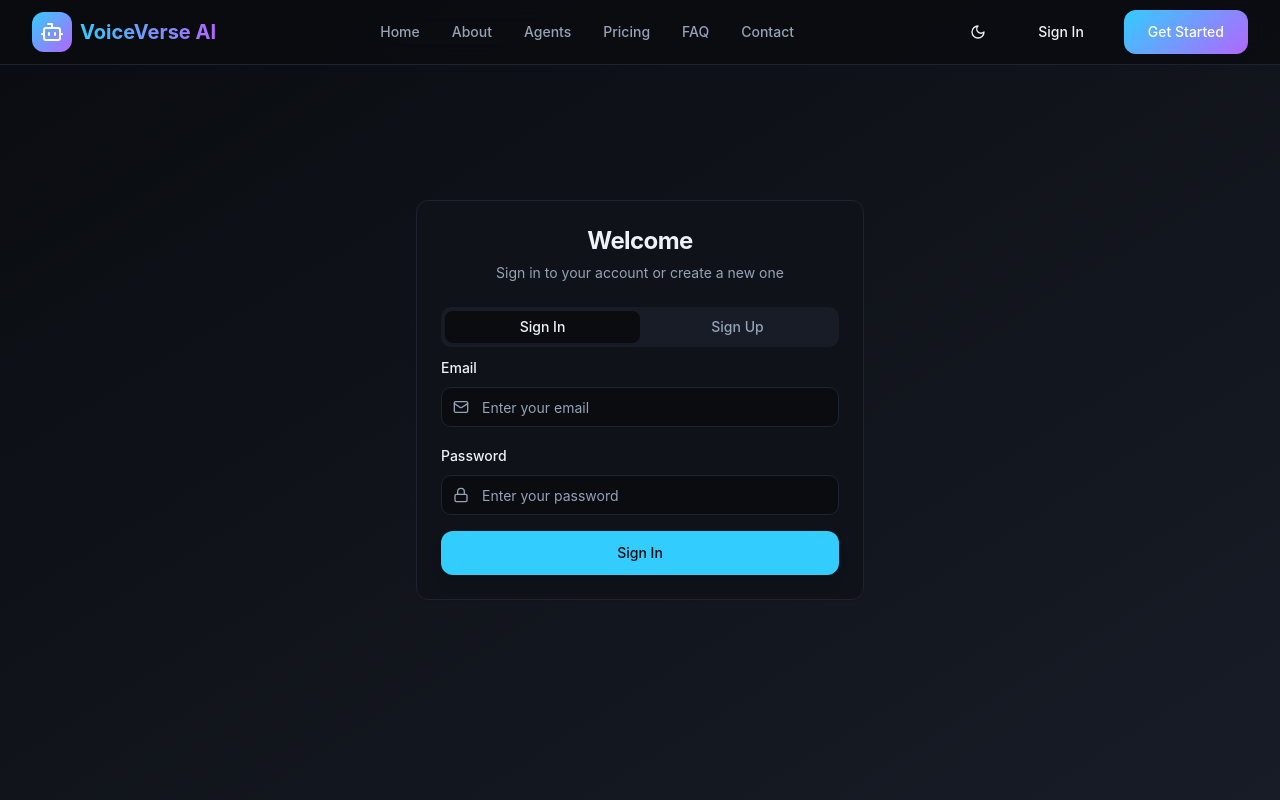
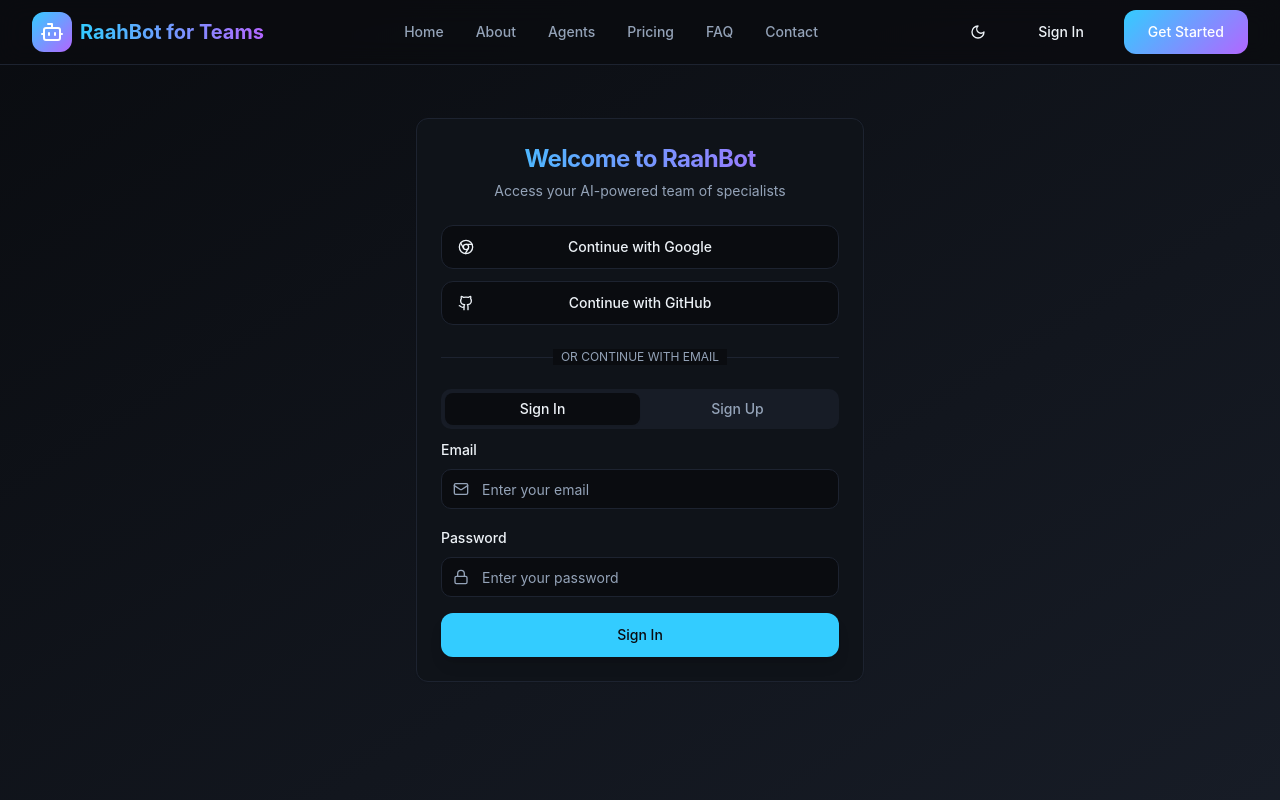
Before and after one commit to Basit1478/AgentHub, a React (Vite) app: page /auth in a window 1280 px wide. Shown: the top 800 px of the page. Built offline with nearby package versions, Linux system fonts and the light colour scheme.

Commit message:
Implement user's choice
The user has requested to implement a feature of their choice.

```diff
--- a/src/App.tsx
+++ b/src/App.tsx
@@ -4,6 +4,7 @@ import { TooltipProvider } from "@/components/ui/tooltip";
 import { QueryClient, QueryClientProvider } from "@tanstack/react-query";
 import { BrowserRouter, Routes, Route } from "react-router-dom";
 import { ThemeProvider } from "@/components/theme-provider";
+import { AuthProvider } from "@/contexts/AuthContext";
 import { Navbar } from "@/components/navbar";
 import { Footer } from "@/components/footer";
 import Home from "./pages/Home";
@@ -23,6 +24,7 @@ const queryClient = new QueryClient();
 const App = () => (
   <QueryClientProvider client={queryClient}>
     <ThemeProvider defaultTheme="dark" storageKey="ai-agents-theme">
+      <AuthProvider>
         <TooltipProvider>
           <Toaster />
           <Sonner />
@@ -49,6 +51,7 @@ const App = () => (
             </div>
           </BrowserRouter>
         </TooltipProvider>
+      </AuthProvider>
     </ThemeProvider>
   </QueryClientProvider>
 );
--- a/src/components/navbar.tsx
+++ b/src/components/navbar.tsx
@@ -3,11 +3,15 @@ import { motion } from "framer-motion"
 import { Link, useLocation } from "react-router-dom"
 import { Button } from "@/components/ui/button"
 import { ThemeToggle } from "@/components/theme-toggle"
-import { Menu, X, Bot } from "lucide-react"
+import { useAuth } from "@/contexts/AuthContext"
+import { Avatar, AvatarFallback } from "@/components/ui/avatar"
+import { DropdownMenu, DropdownMenuContent, DropdownMenuItem, DropdownMenuSeparator, DropdownMenuTrigger } from "@/components/ui/dropdown-menu"
+import { Menu, X, Bot, User, LogOut, Settings } from "lucide-react"
 
 export function Navbar() {
   const [isOpen, setIsOpen] = useState(false)
   const location = useLocation()
+  const { user, signOut, loading } = useAuth()
 
   const navigation = [
     { name: "Home", href: "/" },
@@ -33,7 +37,7 @@ export function Navbar() {
             >
               <Bot className="h-6 w-6 text-white" />
             </motion.div>
-            <span className="text-xl font-bold gradient-text">VoiceVerse AI</span>
+            <span className="text-xl font-bold gradient-text">RaahBot for Teams</span>
           </Link>
 
           {/* Desktop Navigation */}
@@ -56,12 +60,61 @@ export function Navbar() {
           {/* Right Side */}
           <div className="hidden md:flex items-center space-x-4">
             <ThemeToggle />
+            {loading ? (
+              <div className="w-8 h-8 animate-pulse bg-muted rounded-full" />
+            ) : user ? (
+              <DropdownMenu>
+                <DropdownMenuTrigger asChild>
+                  <Button variant="ghost" className="relative h-8 w-8 rounded-full">
+                    <Avatar className="h-8 w-8">
+                      <AvatarFallback>
+                        {user.email?.charAt(0).toUpperCase() || 'U'}
+                      </AvatarFallback>
+                    </Avatar>
+                  </Button>
+                </DropdownMenuTrigger>
+                <DropdownMenuContent className="w-56" align="end" forceMount>
+                  <div className="flex items-center justify-start gap-2 p-2">
+                    <div className="flex flex-col space-y-1 leading-none">
+                      <p className="font-medium">{user.email}</p>
+                      <p className="w-[200px] truncate text-sm text-muted-foreground">
+                        {user.user_metadata?.full_name || 'User'}
+                      </p>
+                    </div>
+                  </div>
+                  <DropdownMenuSeparator />
+                  <DropdownMenuItem asChild>
+                    <Link to="/agents" className="flex items-center">
+                      <Bot className="mr-2 h-4 w-4" />
+                      <span>My Agents</span>
+                    </Link>
+                  </DropdownMenuItem>
+                  <DropdownMenuItem asChild>
+                    <Link to="/pricing" className="flex items-center">
+                      <Settings className="mr-2 h-4 w-4" />
+                      <span>Billing</span>
+                    </Link>
+                  </DropdownMenuItem>
+                  <DropdownMenuSeparator />
+                  <DropdownMenuItem
+                    className="cursor-pointer"
+                    onSelect={() => signOut()}
+                  >
+                    <LogOut className="mr-2 h-4 w-4" />
+                    <span>Log out</span>
+                  </DropdownMenuItem>
+                </DropdownMenuContent>
+              </DropdownMenu>
+            ) : (
+              <>
                 <Button variant="ghost" asChild>
                   <Link to="/auth">Sign In</Link>
                 </Button>
                 <Button variant="gradient" asChild>
                   <Link to="/auth">Get Started</Link>
                 </Button>
+              </>
+            )}
           </div>
 
           {/* Mobile menu button */}
@@ -102,12 +155,39 @@ export function Navbar() {
               </Link>
             ))}
             <div className="flex space-x-2 px-3 pt-4">
+              {user ? (
+                <div className="flex flex-col space-y-2 w-full">
+                  <div className="flex items-center space-x-2 px-2 py-1 bg-accent rounded-md">
+                    <Avatar className="h-6 w-6">
+                      <AvatarFallback className="text-xs">
+                        {user.email?.charAt(0).toUpperCase() || 'U'}
+                      </AvatarFallback>
+                    </Avatar>
+                    <span className="text-sm font-medium truncate">{user.email}</span>
+                  </div>
+                  <Button
+                    variant="outline"
+                    size="sm"
+                    onClick={() => {
+                      signOut()
+                      setIsOpen(false)
+                    }}
+                    className="w-full"
+                  >
+                    <LogOut className="mr-2 h-4 w-4" />
+                    Sign Out
+                  </Button>
+                </div>
+              ) : (
+                <>
                   <Button variant="ghost" className="flex-1" asChild>
-                <Link to="/auth">Sign In</Link>
+                    <Link to="/auth" onClick={() => setIsOpen(false)}>Sign In</Link>
                   </Button>
                   <Button variant="gradient" className="flex-1" asChild>
-                <Link to="/auth">Get Started</Link>
+                    <Link to="/auth" onClick={() => setIsOpen(false)}>Get Started</Link>
                   </Button>
+                </>
+              )}
             </div>
           </div>
         </motion.div>
--- /dev/null
+++ b/src/contexts/AuthContext.tsx
@@ -0,0 +1,62 @@
+import React, { createContext, useContext, useEffect, useState } from 'react'
+import { User, Session } from '@supabase/supabase-js'
+import { supabase } from '@/integrations/supabase/client'
+
+interface AuthContextType {
+  user: User | null
+  session: Session | null
+  loading: boolean
+  signOut: () => Promise<void>
+}
+
+const AuthContext = createContext<AuthContextType | undefined>(undefined)
+
+export const useAuth = () => {
+  const context = useContext(AuthContext)
+  if (context === undefined) {
+    throw new Error('useAuth must be used within an AuthProvider')
+  }
+  return context
+}
+
+export const AuthProvider: React.FC<{ children: React.ReactNode }> = ({ children }) => {
+  const [user, setUser] = useState<User | null>(null)
+  const [session, setSession] = useState<Session | null>(null)
+  const [loading, setLoading] = useState(true)
+
+  useEffect(() => {
+    // Set up auth state listener FIRST
+    const { data: { subscription } } = supabase.auth.onAuthStateChange(
+      (event, session) => {
+        setSession(session)
+        setUser(session?.user ?? null)
+        setLoading(false)
+      }
+    )
+
+    // THEN check for existing session
+    supabase.auth.getSession().then(({ data: { session } }) => {
+      setSession(session)
+      setUser(session?.user ?? null)
+      setLoading(false)
+    })
+
+    return () => subscription.unsubscribe()
+  }, [])
+
+  const signOut = async () => {
+    const { error } = await supabase.auth.signOut()
+    if (error) {
+      console.error('Error signing out:', error)
+    }
+  }
+
+  const value = {
+    user,
+    session,
+    loading,
+    signOut
+  }
+
+  return <AuthContext.Provider value={value}>{children}</AuthContext.Provider>
+}
--- a/src/pages/Auth.tsx
+++ b/src/pages/Auth.tsx
@@ -7,11 +7,12 @@ import { Card, CardContent, CardDescription, CardHeader, CardTitle } from "@/com
 import { Tabs, TabsContent, TabsList, TabsTrigger } from "@/components/ui/tabs";
 import { toast } from "@/hooks/use-toast";
 import { supabase } from "@/integrations/supabase/client";
-import { Loader2, Mail, Lock, User } from "lucide-react";
+import { Loader2, Mail, Lock, User, Chrome, Github } from "lucide-react";
 
 const Auth = () => {
   const navigate = useNavigate();
   const [isLoading, setIsLoading] = useState(false);
+  const [isSocialLoading, setIsSocialLoading] = useState(false);
   const [email, setEmail] = useState("");
   const [password, setPassword] = useState("");
 
@@ -130,16 +131,120 @@ const Auth = () => {
     }
   };
 
+  const handleGoogleSignIn = async () => {
+    setIsSocialLoading(true);
+    try {
+      const { error } = await supabase.auth.signInWithOAuth({
+        provider: 'google',
+        options: {
+          redirectTo: `${window.location.origin}/`
+        }
+      });
+
+      if (error) {
+        toast({
+          title: "Google sign in failed",
+          description: error.message,
+          variant: "destructive"
+        });
+      }
+    } catch (error) {
+      toast({
+        title: "Error",
+        description: "Failed to sign in with Google",
+        variant: "destructive"
+      });
+    } finally {
+      setIsSocialLoading(false);
+    }
+  };
+
+  const handleGithubSignIn = async () => {
+    setIsSocialLoading(true);
+    try {
+      const { error } = await supabase.auth.signInWithOAuth({
+        provider: 'github',
+        options: {
+          redirectTo: `${window.location.origin}/`
+        }
+      });
+
+      if (error) {
+        toast({
+          title: "GitHub sign in failed",
+          description: error.message,
+          variant: "destructive"
+        });
+      }
+    } catch (error) {
+      toast({
+        title: "Error",
+        description: "Failed to sign in with GitHub",
+        variant: "destructive"
+      });
+    } finally {
+      setIsSocialLoading(false);
+    }
+  };
+
   return (
     <div className="min-h-screen flex items-center justify-center bg-gradient-to-br from-background to-muted p-4">
       <Card className="w-full max-w-md">
         <CardHeader className="text-center">
-          <CardTitle className="text-2xl font-bold">Welcome</CardTitle>
+          <CardTitle className="text-2xl font-bold gradient-text">Welcome to RaahBot</CardTitle>
           <CardDescription>
-            Sign in to your account or create a new one
+            Access your AI-powered team of specialists
           </CardDescription>
         </CardHeader>
         <CardContent>
+          {/* Social Login Buttons */}
+          <div className="space-y-3 mb-6">
+            <Button
+              onClick={handleGoogleSignIn}
+              variant="outline"
+              className="w-full relative"
+              disabled={isSocialLoading || isLoading}
+            >
+              <Chrome className="absolute left-4 h-4 w-4" />
+              {isSocialLoading ? (
+                <>
+                  <Loader2 className="mr-2 h-4 w-4 animate-spin" />
+                  Connecting...
+                </>
+              ) : (
+                "Continue with Google"
+              )}
+            </Button>
+
+            <Button
+              onClick={handleGithubSignIn}
+              variant="outline"
+              className="w-full relative"
+              disabled={isSocialLoading || isLoading}
+            >
+              <Github className="absolute left-4 h-4 w-4" />
+              {isSocialLoading ? (
+                <>
+                  <Loader2 className="mr-2 h-4 w-4 animate-spin" />
+                  Connecting...
+                </>
+              ) : (
+                "Continue with GitHub"
+              )}
+            </Button>
+          </div>
+
+          {/* Divider */}
+          <div className="relative my-6">
+            <div className="absolute inset-0 flex items-center">
+              <span className="w-full border-t" />
+            </div>
+            <div className="relative flex justify-center text-xs uppercase">
+              <span className="bg-background px-2 text-muted-foreground">
+                Or continue with email
+              </span>
+            </div>
+          </div>
           <Tabs defaultValue="signin" className="w-full">
             <TabsList className="grid w-full grid-cols-2">
               <TabsTrigger value="signin">Sign In</TabsTrigger>
@@ -181,7 +286,7 @@ const Auth = () => {
                 <Button
                   type="submit"
                   className="w-full"
-                  disabled={isLoading}
+                  disabled={isLoading || isSocialLoading}
                 >
                   {isLoading ? (
                     <>
@@ -231,7 +336,7 @@ const Auth = () => {
                 <Button
                   type="submit"
                   className="w-full"
-                  disabled={isLoading}
+                  disabled={isLoading || isSocialLoading}
                 >
                   {isLoading ? (
                     <>
```
Lines whose indentation alone changed are shown as unchanged.
